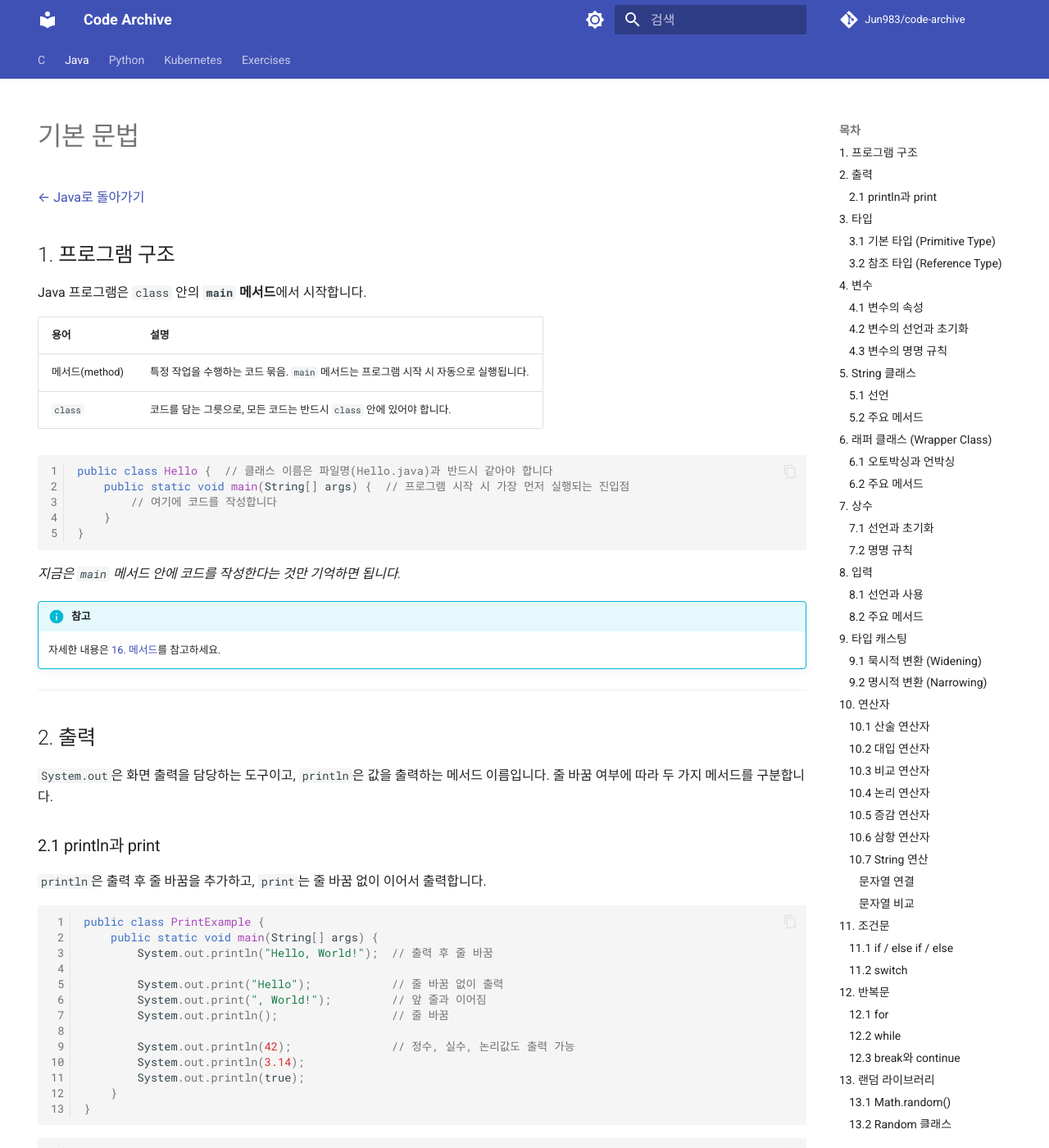
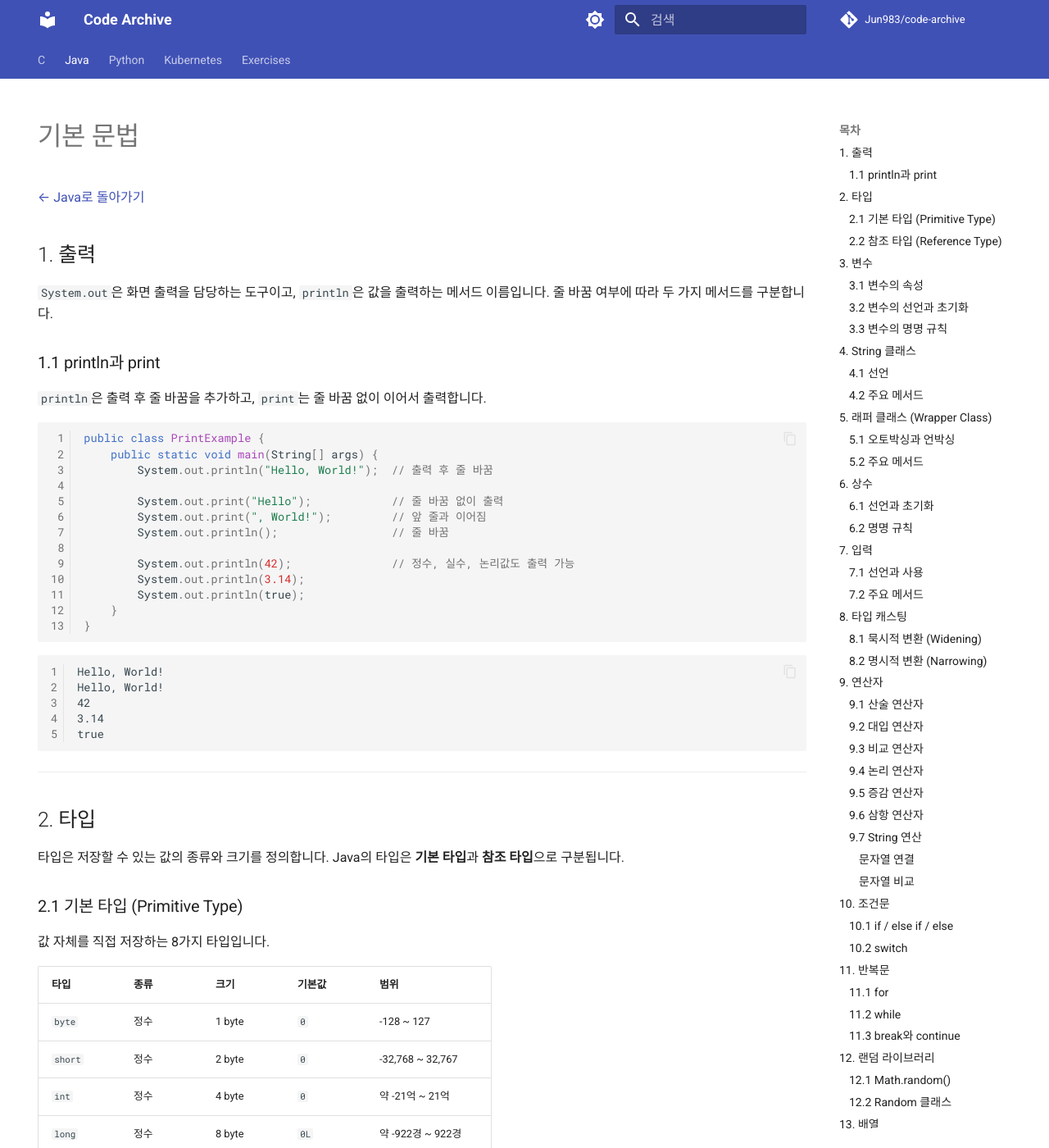
Before and after one commit to Jun983/code-archive, an MkDocs documentation site: the page built from docs/java/syntax.md, in a window 1280 px wide and 1400 px high. Shown: the whole window at 82% size. Built offline with MkDocs 1.6.1 and Material for MkDocs 9.7.7, drawn with Linux system fonts in a browser that asks for light colours; comment, search, counter and statistics services are not loaded; some of the changed text lies outside the part shown.

Commit message:
docs(java): 프로그램 구조 문서 추가 및 기본 문법 문서 정리

````diff
--- a/docs/java/syntax.md
+++ b/docs/java/syntax.md
@@ -7,35 +7,11 @@
 
 [← Java로 돌아가기](index.md)
 
-## 1. 프로그램 구조
-
-Java 프로그램은 `class` 안의 **`main` 메서드**에서 시작합니다.
-
-| 용어 | 설명 |
-|------|------|
-| 메서드(method) | 특정 작업을 수행하는 코드 묶음. `main` 메서드는 프로그램 시작 시 자동으로 실행됩니다. |
-| `class` | 코드를 담는 그릇으로, 모든 코드는 반드시 `class` 안에 있어야 합니다. |
-
-```java
-public class Hello {  // 클래스 이름은 파일명(Hello.java)과 반드시 같아야 합니다
-    public static void main(String[] args) {  // 프로그램 시작 시 가장 먼저 실행되는 진입점
-        // 여기에 코드를 작성합니다
-    }
-}
-```
-
-*지금은 `main` 메서드 안에 코드를 작성한다는 것만 기억하면 됩니다.*
-
-!!! info "참고"
-    자세한 내용은 [16. 메서드](#16-메서드)를 참고하세요.
-
----
-
-## 2. 출력
+## 1. 출력
 
 `System.out`은 화면 출력을 담당하는 도구이고, `println`은 값을 출력하는 메서드 이름입니다. 줄 바꿈 여부에 따라 두 가지 메서드를 구분합니다.
 
-### 2.1 println과 print
+### 1.1 println과 print
 
 `println`은 출력 후 줄 바꿈을 추가하고, `print`는 줄 바꿈 없이 이어서 출력합니다.
 
@@ -103,11 +79,11 @@
 
 ---
 
-## 4. 변수
+## 3. 변수
 
 변수는 값을 저장하는 메모리 공간에 붙인 이름입니다. 선언 시 타입을 명시합니다.
 
-### 4.1 변수의 속성
+### 3.1 변수의 속성
 
 변수는 세 가지 속성을 가집니다.
 
@@ -117,7 +93,7 @@
 | **크기(Size)** | 타입마다 차지하는 메모리 크기가 다릅니다. |
 | **주소(Address)** | 값이 저장된 메모리 위치입니다. 참조 타입에서 중요하게 쓰입니다. |
 
-### 4.2 변수의 선언과 초기화
+### 3.2 변수의 선언과 초기화
 
 선언은 타입과 변수명을 지정해 메모리 공간을 확보하고, 초기화는 선언된 변수에 처음 값을 할당하는 것입니다.
 
@@ -159,9 +135,9 @@
 코드에 직접 쓴 값(예: `30`, `3.14159`, `'A'`)을 **리터럴**이라고 합니다.
 
 !!! info "참고"
-    선언한 변수로 값을 계산하고 조합하는 방법은 [10. 연산자](#10-연산자)를 참고하세요.
+    선언한 변수로 값을 계산하고 조합하는 방법은 [9. 연산자](#9-연산자)를 참고하세요.
 
-### 4.3 변수의 명명 규칙
+### 3.3 변수의 명명 규칙
 
 변수명은 **camelCase**로 작성합니다. 첫 글자는 소문자이며, 이후 단어의 첫 글자를 대문자로 씁니다.
 
@@ -184,11 +160,11 @@
 
 ---
 
-## 5. String 클래스
+## 4. String 클래스
 
 `String`은 문자열을 저장하는 **참조 타입**입니다.
 
-### 5.1 선언
+### 4.1 선언
 
 큰따옴표(`"`)로 감싼 문자열을 `String` 변수에 저장합니다.
 
@@ -211,12 +187,12 @@
 안녕하세요
 ```
 
-### 5.2 주요 메서드
+### 4.2 주요 메서드
 
 `String`은 문자열을 다루는 메서드를 제공합니다. `변수명.메서드명()` 형태로 호출합니다.
 
 !!! info "참고"
-    지금은 호출 형태만 익히고, 메서드에 대한 자세한 내용은 [16. 메서드](#16-메서드)를 참고하세요.
+    지금은 호출 형태만 익히고, 메서드에 대한 자세한 내용은 [15. 메서드](#15-메서드)를 참고하세요.
 
 | 메서드 | 반환 타입 | 설명 |
 |--------|-----------|------|
@@ -250,11 +226,11 @@
 ```
 
 !!! info "참고"
-    `+`를 이용한 문자열 연결과 `equals()`를 이용한 비교는 [10. 연산자](#10-연산자)를 참고하세요.
+    `+`를 이용한 문자열 연결과 `equals()`를 이용한 비교는 [9. 연산자](#9-연산자)를 참고하세요.
 
 ---
 
-## 6. 래퍼 클래스 (Wrapper Class)
+## 5. 래퍼 클래스 (Wrapper Class)
 
 래퍼 클래스는 기본 타입 값을 객체로 다루기 위해 감싸는 참조 타입입니다. 각 기본 타입마다 대응하는 래퍼 클래스가 있습니다.
 
@@ -411,12 +387,12 @@
 안녕, 홍길동
 ```
 
-### 8.2 주요 메서드
+### 7.2 주요 메서드
 
 `Scanner`는 입력을 읽는 메서드를 제공합니다. `변수명.메서드명()` 형태로 호출합니다.
 
 !!! info "참고"
-    지금은 호출 형태만 익히고, 메서드에 대한 자세한 내용은 [16. 메서드](#16-메서드)를 참고하세요.
+    지금은 호출 형태만 익히고, 메서드에 대한 자세한 내용은 [15. 메서드](#15-메서드)를 참고하세요.
 
 | 메서드 | 반환 타입 | 설명 |
 |--------|-----------|------|
@@ -482,11 +458,11 @@
 
 ---
 
-## 10. 연산자
+## 9. 연산자
 
 연산자는 값을 계산하거나 비교·조합할 때 사용하는 기호입니다.
 
-### 10.1 산술 연산자
+### 9.1 산술 연산자
 
 두 수를 계산해 결과값을 반환합니다.
 
@@ -528,7 +504,7 @@
 ```
 
 
-### 10.2 대입 연산자
+### 9.2 대입 연산자
 
 변수에 값을 할당합니다.
 
@@ -572,7 +548,7 @@
 2
 ```
 
-### 10.3 비교 연산자
+### 9.3 비교 연산자
 
 두 값을 비교해 `boolean`을 반환합니다.
 
@@ -610,7 +586,7 @@
 true
 ```
 
-### 10.4 논리 연산자
+### 9.4 논리 연산자
 
 두 `boolean` 값을 조합해 하나의 `boolean`을 반환합니다.
 
@@ -641,7 +617,7 @@
 false
 ```
 
-### 10.5 증감 연산자
+### 9.5 증감 연산자
 
 변수의 값을 1씩 증가하거나 감소시킵니다.
 
@@ -667,7 +643,7 @@
 7
 ```
 
-### 10.6 삼항 연산자
+### 9.6 삼항 연산자
 
 조건에 따라 두 값 중 하나를 반환합니다.
 
@@ -689,7 +665,7 @@
 합격
 ```
 
-### 10.7 String 연산
+### 9.7 String 연산
 
 `String`은 숫자 타입과 달리 `+`로 이어 붙이고, 내용 비교에는 `equals()`를 사용합니다.
 
@@ -824,11 +800,11 @@
 
 ---
 
-## 12. 반복문
+## 11. 반복문
 
 조건이 만족되는 동안 코드 블록을 반복 실행합니다.
 
-### 12.1 for
+### 11.1 for
 
 반복 횟수가 정해진 경우에 사용합니다. `for` 뒤 괄호 안에 초기화·조건·증감식을 한 줄로 작성합니다.
 
@@ -858,7 +834,7 @@
 4
 ```
 
-### 12.2 while
+### 11.2 while
 
 조건이 `true`인 동안 반복합니다. 반복 횟수를 사전에 알 수 없을 때 사용합니다.
 
@@ -886,7 +862,7 @@
 2
 ```
 
-### 12.3 break와 continue
+### 11.3 break와 continue
 
 반복문 실행 중 흐름을 제어합니다.
 
@@ -940,11 +916,11 @@
 
 ---
 
-## 13. 랜덤 라이브러리
+## 12. 랜덤 라이브러리
 
 무작위 값이 필요할 때는 `Math.random()` 또는 `Random` 클래스를 사용합니다.
 
-### 13.1 Math.random()
+### 12.1 Math.random()
 
 `Math.random()`은 `0.0` 이상 `1.0` 미만의 `double` 값을 무작위로 반환합니다. 원하는 정수 범위로 바꾸려면 곱하고 더한 뒤 `(int)`로 캐스팅합니다.
 
@@ -971,12 +947,12 @@
 7392
 ```
 
-### 13.2 Random 클래스
+### 12.2 Random 클래스
 
 `Random`은 무작위 값을 생성하는 객체입니다. `new Random()`으로 만든 뒤, 타입에 맞는 메서드로 값을 뽑습니다.
 
 !!! info "참고"
-    지금은 호출 형태만 익히고, 메서드에 대한 자세한 내용은 [16. 메서드](#16-메서드)를 참고하세요.
+    지금은 호출 형태만 익히고, 메서드에 대한 자세한 내용은 [15. 메서드](#15-메서드)를 참고하세요.
 
 | 메서드 | 반환 타입 | 설명 |
 |--------|-----------|------|
@@ -1173,11 +1149,11 @@
 
 ---
 
-## 16. 메서드
+## 15. 메서드
 
 메서드는 이름이 붙은 코드 블록입니다. 한 번 선언하면 여러 곳에서 반복 호출할 수 있어 코드 중복을 줄입니다.
 
-### 16.1 선언과 호출
+### 15.1 선언과 호출
 
 선언은 `반환 타입 → 이름 → 매개변수` 순으로 작성합니다. 반환할 값이 없으면 반환 타입으로 `void`를 씁니다. 호출은 이름 뒤에 `()`를 붙입니다.
 
@@ -1202,7 +1178,7 @@
 !!! info "참고"
     `main`과 같은 클래스에서 객체 없이 직접 호출하려면 `static`이어야 합니다. 자세한 내용은 [클래스와 객체](class-object.md)를 참고하세요.
 
-### 16.2 매개변수
+### 15.2 매개변수
 
 **매개변수**는 메서드를 선언할 때 지정하는 변수 이름이고, **인수**는 호출할 때 실제로 전달하는 값입니다. 여러 개는 `,`로 구분합니다.
 
@@ -1224,7 +1200,7 @@
 민준님은 30살입니다.
 ```
 
-### 16.3 반환값
+### 15.3 반환값
 
 값을 돌려줄 때는 반환 타입을 지정하고 `return`으로 값을 반환합니다.
 
````
Also changed, not shown: other parts of docs/java/syntax.md (+23 -23 lines), docs/java/index.md (+11 -10 lines), docs/java/program-structure.md (added, +78 -0 lines).
